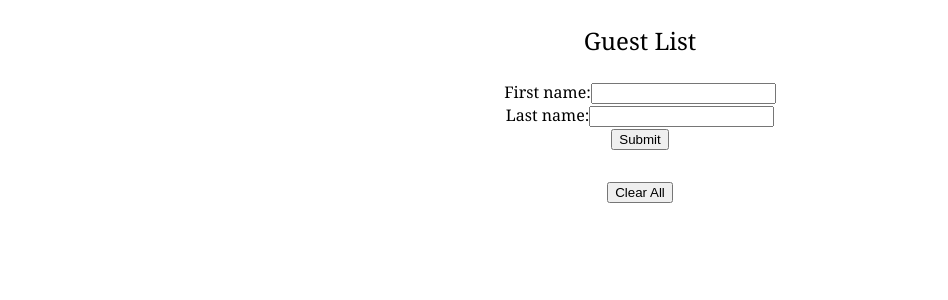
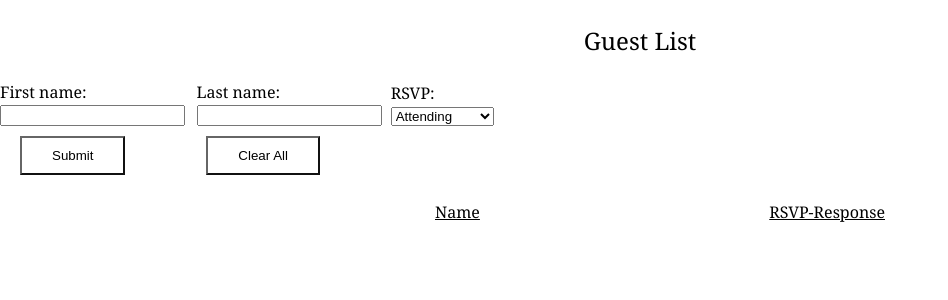
Before and after one commit to jgsheppa/react-guest-list-sept-2020, a React (Create React App) app: page / in a window 1280 px wide. Shown: the top 300 px of the page, without its empty margins (0-948 px from the left). Built offline with nearby package versions, Linux system fonts and the light colour scheme.

Commit message:
Add rsvp option

```diff
--- a/src/App.js
+++ b/src/App.js
@@ -7,21 +7,39 @@ import Header from './Header.js';
 import { jsx, css } from '@emotion/core';
 import GuestList from './GuestLIst';
 import shortid from 'shortid';
+import UserInput from './UserInput.js';
 
-const inputStyles = css`
+const containerStyles = css`
   display: flex;
   flex-direction: column;
   justify-content: center;
-  align-items: center;
+  align-content: center;
+`;
+
+const buttonStyles = css`
+  display: flex;
+  flex-direction: row;
+  justify-content: space-between;
+  padding: 10px 20px;
+  max-width: 300px;
+
+  button {
+    background-color: #fff;
+    padding: 10px 30px;
+    border-color: #666;
+    border-width: 2px;
+    font-weight: 200px;
+  }
 `;
 
 function App() {
   const [firstName, setFirstName] = useState('');
   const [lastName, setLastName] = useState('');
   const [listOfNamesArray, setListOfNamesArray] = useState([]);
+  const [rsvp, setRSVP] = useState('Attending');
   const wholeListOfNames = [
     ...listOfNamesArray,
-    { id: shortid.generate(), firstName, lastName },
+    { id: shortid.generate(), firstName, lastName, rsvp },
   ];
 
   const handleFirstNameChange = (e) => {
@@ -36,6 +54,10 @@ function App() {
     setListOfNamesArray(wholeListOfNames);
     setLastName('');
     setFirstName('');
+  };
+
+  const handleRSVP = (e) => {
+    setRSVP(e.target.value);
   };
 
   function deleteGuest(guestID) {
@@ -55,31 +77,17 @@ function App() {
     setListOfNamesArray([]);
   }
   return (
-    <div>
+    <>
       <Header></Header>
-      <div css={inputStyles}>
-        <div>
-          <label>
-            First name:
-            <input
-              // ref={register}
-              value={firstName}
-              onChange={handleFirstNameChange}
-            ></input>
-          </label>
-        </div>
-        <div>
-          <label>
-            Last name:
-            <input
-              // ref={register}
-              value={lastName}
-              onChange={handleLastNameChange}
-            ></input>
-          </label>
-        </div>
-        <div>
+      <div css={containerStyles}>
+        <UserInput
+          handleFirstNameChange={handleFirstNameChange}
+          handleLastNameChange={handleLastNameChange}
+          handleRSVP={handleRSVP}
+        ></UserInput>
+        <div css={buttonStyles}>
           <button onClick={handleSubmit}>Submit</button>
+          <button onClick={handleClearAll}>Clear All</button>
         </div>
         <div>
           <GuestList
@@ -88,9 +96,8 @@ function App() {
             deleteGuest={deleteGuest}
           />
         </div>
-        <button onClick={handleClearAll}>Clear All</button>
       </div>
-    </div>
+    </>
   );
 }
 
--- a/src/GuestLIst.js
+++ b/src/GuestLIst.js
@@ -11,40 +11,52 @@ function GuestList({ listOfNamesArray, deleteGuest, id }) {
     flex-direction: column;
     justify-content: space-around;
     align-items: center;
-    width: 500px;
+
+    > div {
+      display: flex;
+      flex-direction: column;
+      align-content: center;
+      justify-content: space-between;
+      width: 450px;
+    }
+
+    li {
+      display: flex;
+      justify-content: space-between;
+      list-style-type: none;
       border-color: red;
       border-radius: 8px;
       border-width: 4px;
-  `;
+    }
 
-  const nameListStyles = css`
+    li div {
       display: flex;
-    align-content: center;
-    justify-content: space-between;
-    list-style-type: none;
-    padding: 20px 50px;
-    padding: 0;
-  `;
-
-  const buttonStyles = css`
-    margin-left: 10px;
+      flex-direction: row;
+      justify-content: space-around;
+    }
   `;
 
   return (
     <div>
-      <ul>
-        <div css={unorderedListStyles}>
+      <ul css={unorderedListStyles}>
+        <div>
+          <li>
+            <u>Name</u> <u>RSVP-Response</u>
+          </li>
           {listOfNamesArray.map((item) => (
-            <li key={item.id} css={nameListStyles}>
+            <li key={item.id}>
               {item.firstName} {item.lastName}
+              <div>
+                <b>Status: </b>
+                <i>{item.rsvp}</i>
                 <button
                   onClick={() => {
                     deleteGuest(item);
                   }}
-                css={buttonStyles}
                 >
                   X
                 </button>
+              </div>
             </li>
           ))}
         </div>
--- /dev/null
+++ b/src/UserInput.js
@@ -0,0 +1,59 @@
+/** @jsx jsx */
+/** @jsxFrag React.Fragment */
+/*eslint-disable no-unused-vars*/
+import React from 'react';
+import './App.css';
+import { jsx, css } from '@emotion/core';
+
+const inputStyles = css`
+  display: flex;
+  flex-direction: row;
+  justify-content: center;
+  align-items: center;
+  max-width: 500px;
+`;
+
+function UserInput({
+  handleFirstNameChange,
+  handleLastNameChange,
+  handleRSVP,
+  firstName,
+  lastName,
+}) {
+  return (
+    <>
+      <div css={inputStyles}>
+        <div>
+          <label>
+            First name:
+            <input value={firstName} onChange={handleFirstNameChange}></input>
+          </label>
+        </div>
+        <div>
+          <label>
+            Last name:
+            <input value={lastName} onChange={handleLastNameChange}></input>
+          </label>
+        </div>
+        <div>
+          <label>
+            RSVP:{' '}
+            <select onChange={handleRSVP}>
+              <option onChange={handleRSVP} value="Attending">
+                Attending
+              </option>
+              <option onChange={handleRSVP} value="Not Attending">
+                Not Attending
+              </option>
+              <option onChange={handleRSVP} value="Maybe">
+                Maybe
+              </option>
+            </select>
+          </label>
+        </div>
+      </div>
+    </>
+  );
+}
+
+export default UserInput;
```
Lines whose indentation alone changed are shown as unchanged.
